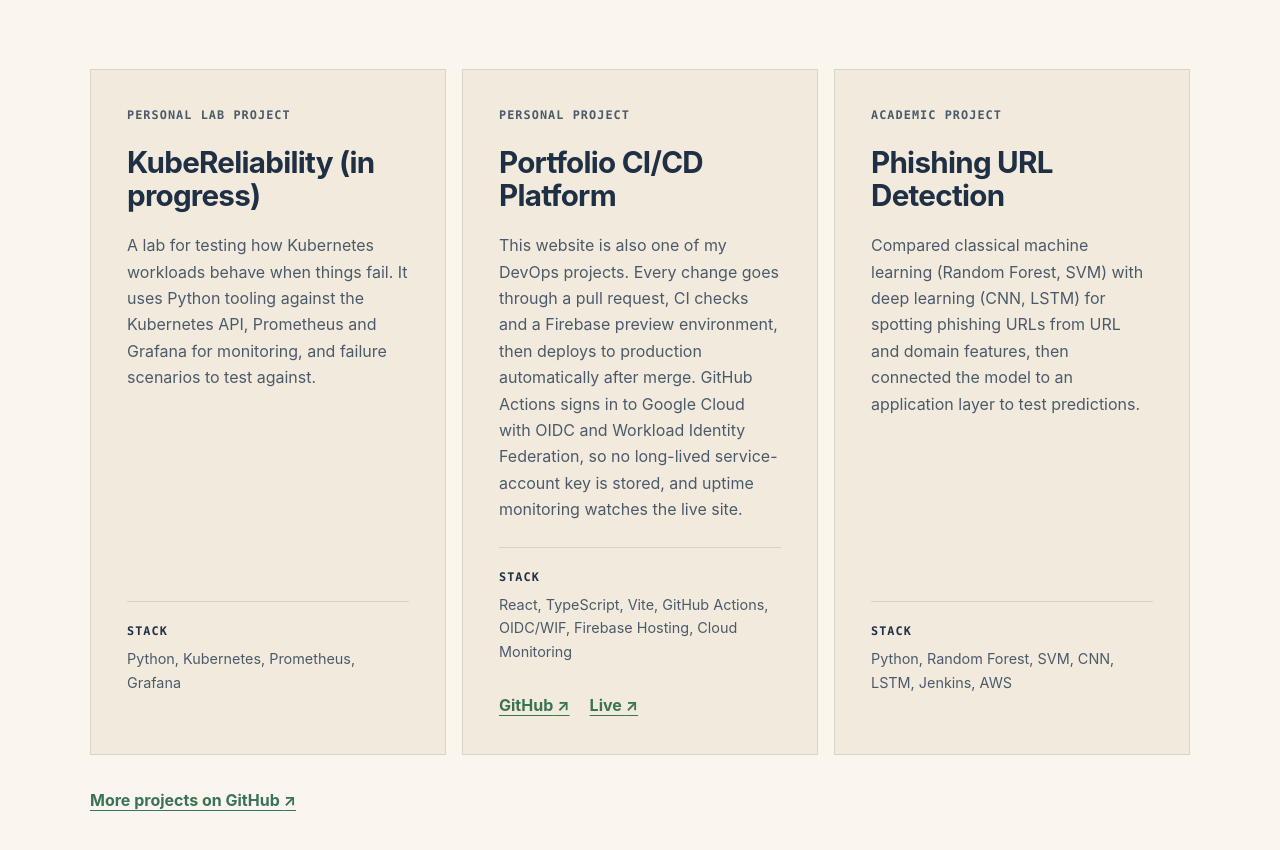
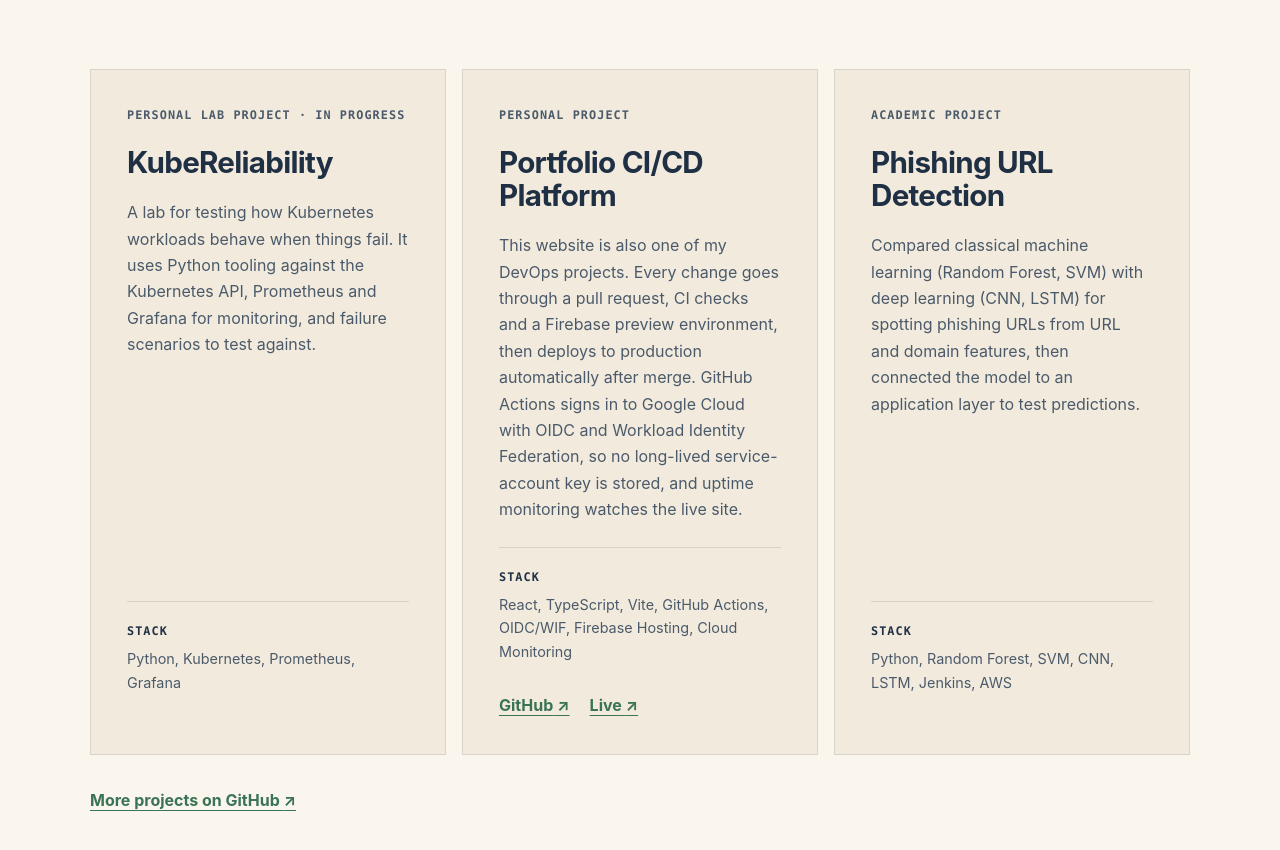
Before and after one commit to ramsrisaikotari/abhiram-portfolio, a React (Vite) app: page / in a window 1280 px wide. Shown: the part 5008-5858 px from the top of the page. Built offline with nearby package versions, Linux system fonts and the light colour scheme; a web font is replaced by a local one.

Commit message:
Iteration 103: move KubeReliability status into its label

```diff
--- a/src/data/siteContent.ts
+++ b/src/data/siteContent.ts
@@ -101,8 +101,8 @@ export const selectedWork = {
 
 export const projects = [
   {
-    title: "KubeReliability (in progress)",
-    label: "Personal lab project",
+    title: "KubeReliability",
+    label: "Personal lab project · In progress",
     description:
       "A lab for testing how Kubernetes workloads behave when things fail. It uses Python tooling against the Kubernetes API, Prometheus and Grafana for monitoring, and failure scenarios to test against.",
     stack: "Python, Kubernetes, Prometheus, Grafana",
```
Also changed, not shown: 1 other file (tests, documents, lock files or other folders).
